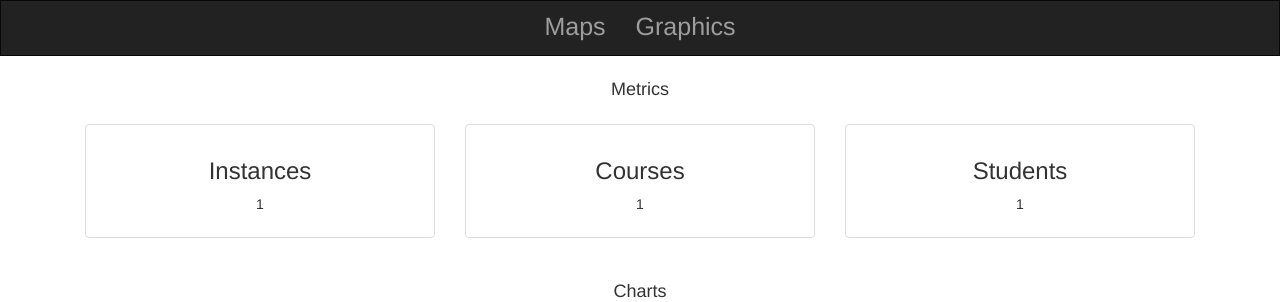
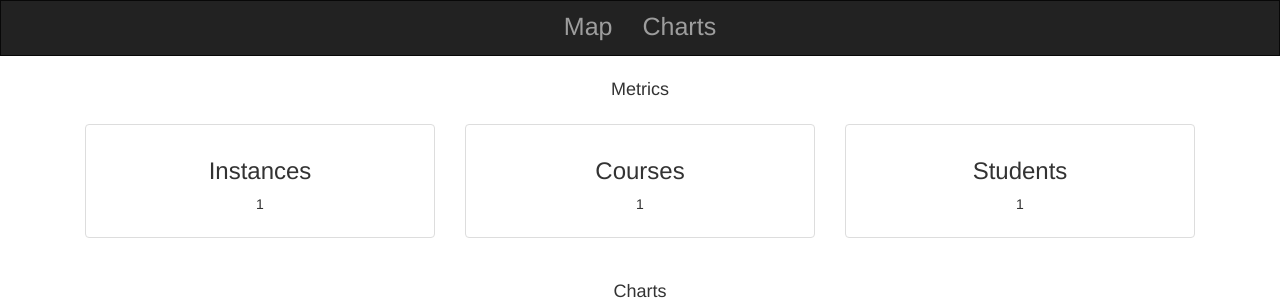
Before and after one commit to raccoongang/OLGA, a Django app: template graph_creator/templates/graph_creator/graphs.html in a window 1280 px wide. Shown: the top 302 px of the page. Run offline with Django 3.2, Linux system fonts and the light colour scheme; the template is opened without the code that fills it: most values are stand-ins (such as "Sample title", 1, 10 or a date in 2020); some libraries are stand-ins or nearby versions.

Commit message:
Changed links titels on the nav-panel.

```diff
--- a/graph_creator/templates/graph_creator/base.html
+++ b/graph_creator/templates/graph_creator/base.html
@@ -15,8 +15,8 @@
         <div class="container-fluid">
             <div class="collapse navbar-collapse" id="bs-example-navbar-collapse-1">
                 <ul class="nav navbar-nav">
-                    <li><a href="{% url 'graph_creator:index' %}"><span class="nav-link">Maps</span></a></li>
-                    <li><a href="{% url 'graph_creator:graphs' %}"><span class="nav-link">Graphics</span></a></li>
+                    <li><a href="{% url 'graph_creator:index' %}"><span class="nav-link">Map</span></a></li>
+                    <li><a href="{% url 'graph_creator:graphs' %}"><span class="nav-link">Charts</span></a></li>
                 </ul>
             </div>
         </div>
```
